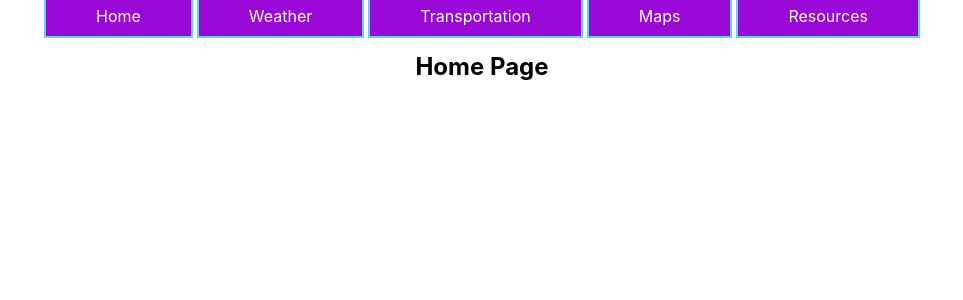
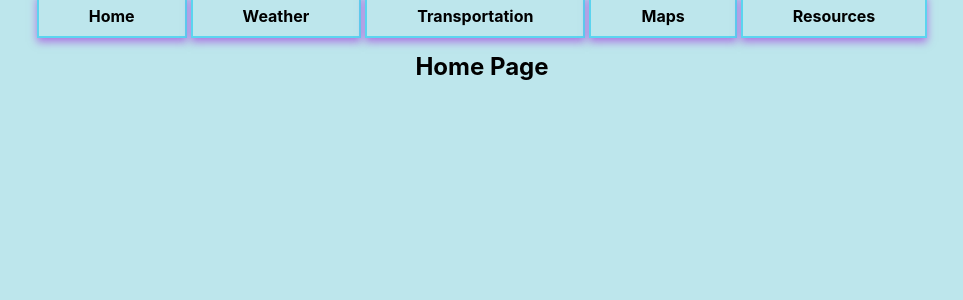
Before and after one commit to EthanGrants/RShelter, a React (Create React App) app: page / in a window 1280 px wide. Shown: the top 300 px of the page, without its empty margins (158-1121 px from the left). Built offline with nearby package versions, Linux system fonts and the light colour scheme.

Commit message:
Button change

```diff
--- a/src/App.css
+++ b/src/App.css
@@ -27,6 +27,9 @@
 .App-link {
   color: #61dafb;
 }
+body {
+  background-color: #bde6ec;
+}
 
 @keyframes App-logo-spin {
   from {
--- a/src/Home.js
+++ b/src/Home.js
@@ -1,9 +1,19 @@
 import React from 'react';
 
-function Home() {
-    return <div>
-        <h2> Home Page </h2>
-    </div>
+const homeStyle = {
+    backgroundColor: '#bde6ec',
+    width: "100%",
+    // height: "100vh",
+
 }
 
+function Home() {
+    return (
+      <div style={homeStyle}>
+        <h2>Home Page</h2>
+        {/* Add content specific to the Home page */}
+      </div>
+    );
+  }
+
 export default Home;
--- a/src/Layout.js
+++ b/src/Layout.js
@@ -8,13 +8,15 @@ const buttonContainerStyle = {
 const buttonStyle = {
     padding: "10px 50px",
     margin: "2px",
-    backgroundColor: "#9a08d7",
-    color: "#fff",
+    backgroundColor: "#bde6ec",
+    color: "#000",
     textDecoration: "none",
     cursor: "pointer",
     border: "50px",
     border: "2px solid #5bd4ef", // Border color
     lineHeight: "2",
+    boxShadow: "0 4px 8px rgba(155, 8, 215, 0.5)", // Purple shadow
+    fontWeight: "bold"
   };
 
 
```
